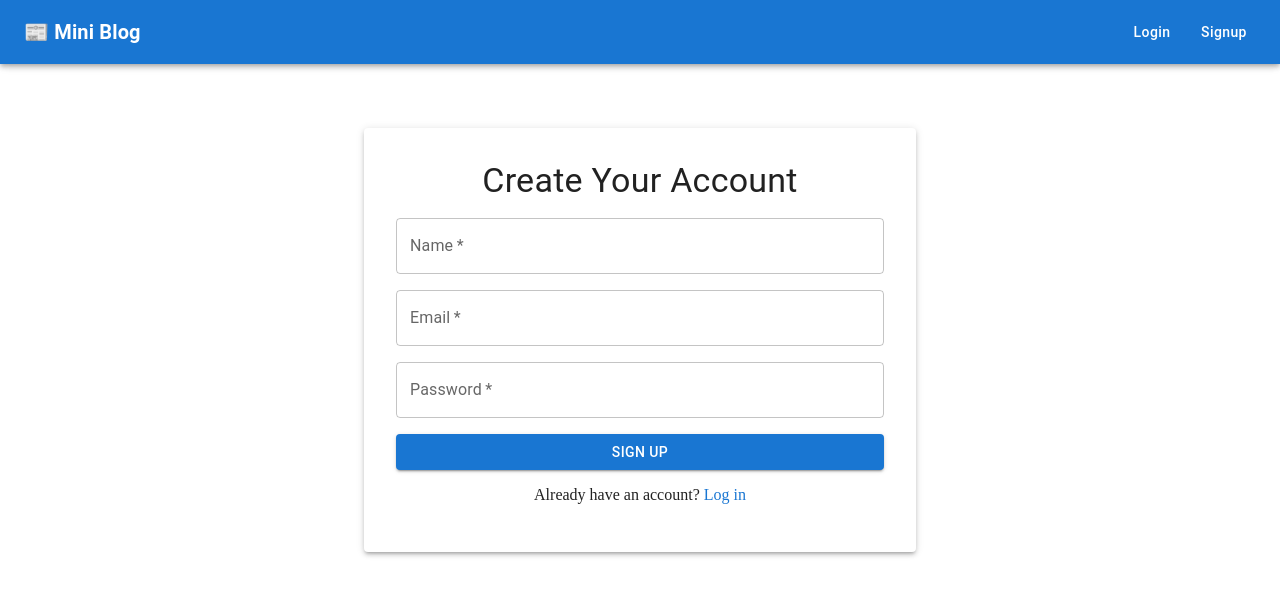
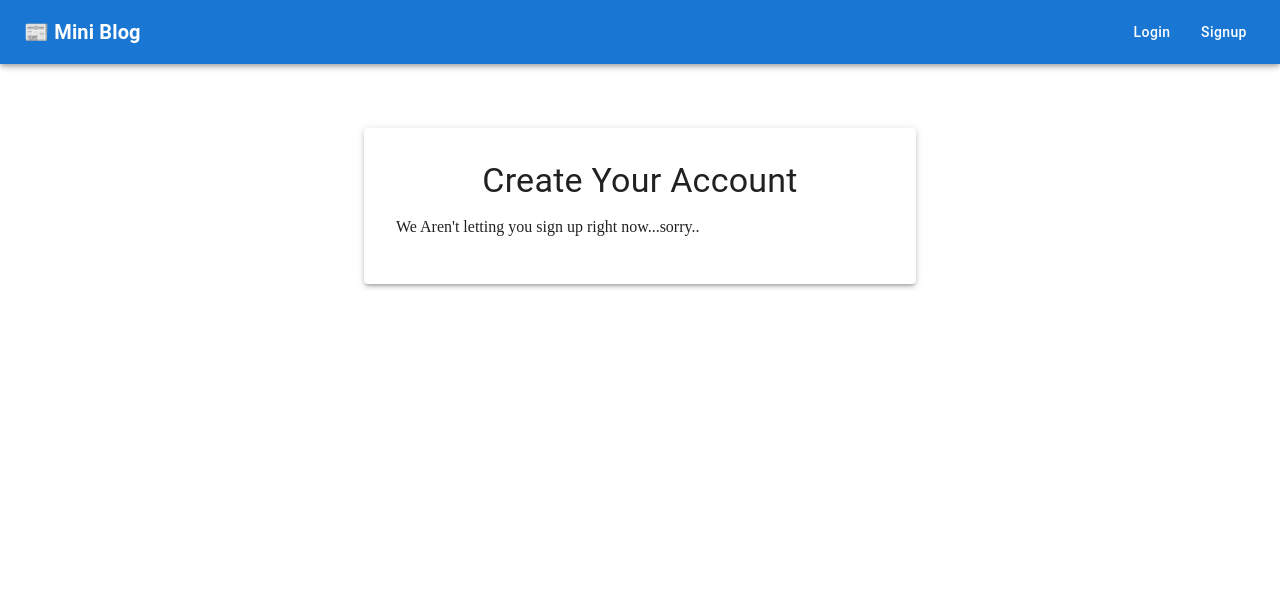
Before and after one commit to calebjhoffman/full-stack-blog, a React (Vite) app in the folder client/: page /signup in a window 1280 px wide. Shown: the top 596 px of the page. Built offline with nearby package versions, Linux system fonts and the light colour scheme; no server answers; some icons are missing.

Commit message:
no-signup

```diff
--- a/client/src/pages/Signup/Signup.jsx
+++ b/client/src/pages/Signup/Signup.jsx
@@ -28,7 +28,7 @@ export default function Signup() {
           Create Your Account
         </Typography>
         <Box mt={2}>
-          <SignupForm />
+          <p>We Aren't letting you sign up right now...sorry..</p>
         </Box>
       </Paper>
     </Container>
```
